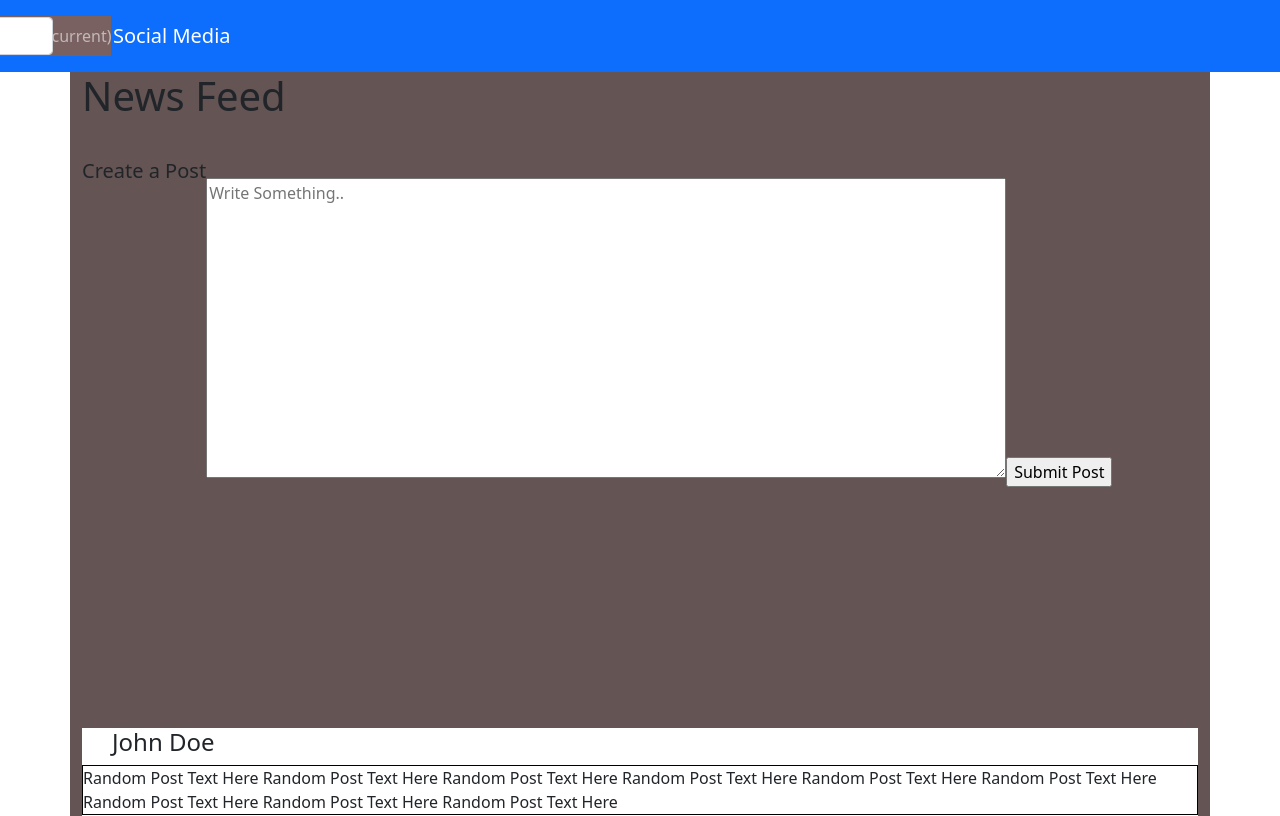
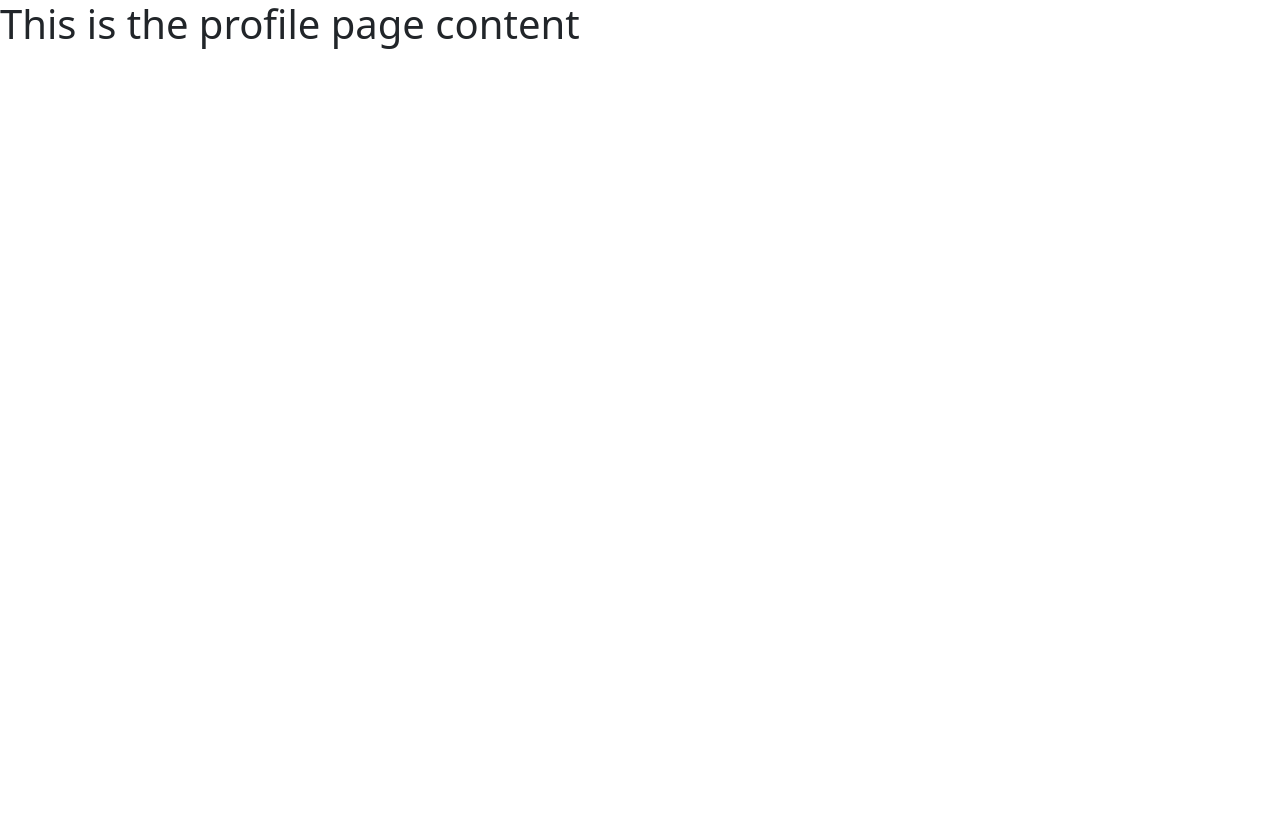
Before and after one commit to JordanSchwartz97/SocialMedia-clone-react, a React (Create React App) app: page /profile in a window 1280 px wide. Shown: the top 816 px of the page. Built offline with nearby package versions, Linux system fonts and the light colour scheme.

Commit message:
Merged conflicts

```diff
--- a/src/components/app.jsx
+++ b/src/components/app.jsx
@@ -1,34 +1,19 @@
 import React from 'react';
-import Navbar from './navbar/Navbar';
-import CreatePost from './createpost/CreatePost';
-import axios from 'axios';
+import NavBar from './navbar/Navbar';
+import ProfilePage from './profile/profile';
+import LoginPage from './loginpage/LoginPage';
+import {Switch, Route} from 'react-router-dom';
+
  const AppHooks = () => {
+     return(
+         <div>
+            <Switch>
+                <Route path = "/" exact component ={LoginPage} />
+                <Route path = "/profile" component ={ProfilePage} />
 
-    const getPosts = async () => {
-            const getPosts = await axios.get(`http://localhost:5000/api/collections/allPosts`)
-            console.log("this is getPosts")
+            </Switch>
+         </div>
 
-    }
-
-
-    function handleSubmit(event){
-        event.preventDefault();
-        getPosts();
-
-    }
-
-
-
-
-
-
-     return(
-         <>
-         <div>
-             <Navbar/>
-            <CreatePost/>
-         </div>
-         </>
      )
  }
 
--- a/src/index.js
+++ b/src/index.js
@@ -2,9 +2,24 @@ import React from 'react';
 import ReactDOM from 'react-dom';
 import AppHooks from './components/app';
 import 'bootstrap/dist/css/bootstrap.css';
+import {
+    BrowserRouter as Router,
+    Switch,
+    Route,
+    Link
+} from 'react-router-dom';
 
 
-const jsxElement = <h1>Our React App</h1>;
-console.log(jsxElement);
 
-ReactDOM.render(<AppHooks/>, document.getElementById('root'));
+
+//const jsxElement = <h1>Our React App</h1>;
+//console.log(jsxElement);
+
+ReactDOM.render(
+    <Router>
+        <React.StrictMode>
+            <AppHooks/>
+        </React.StrictMode>
+    </Router>,
+    document.getElementById('root')
+);
```
